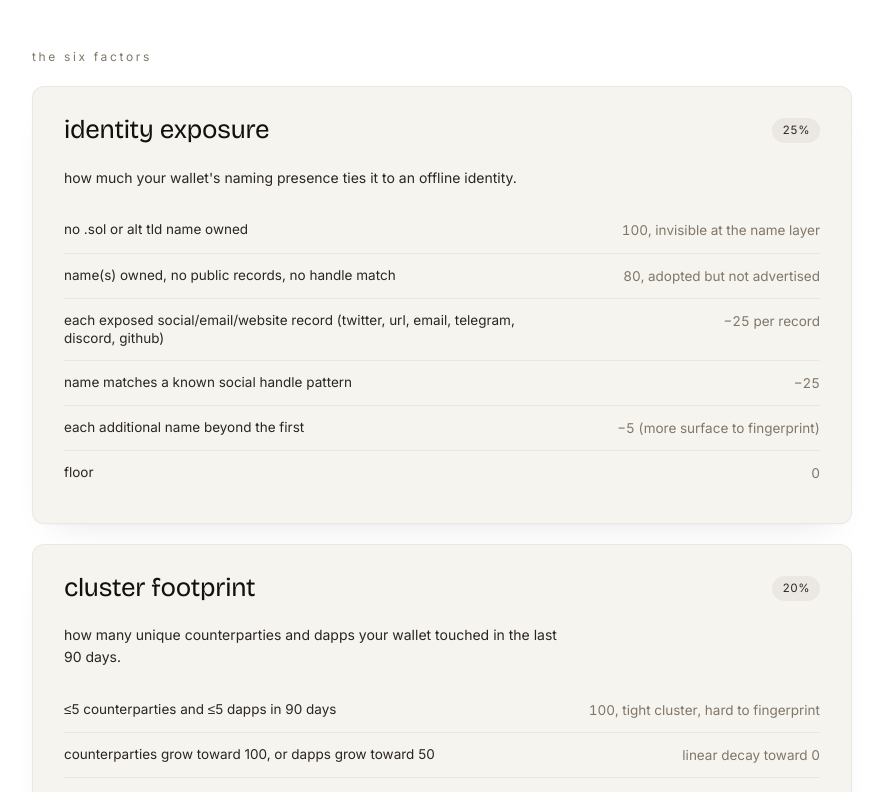
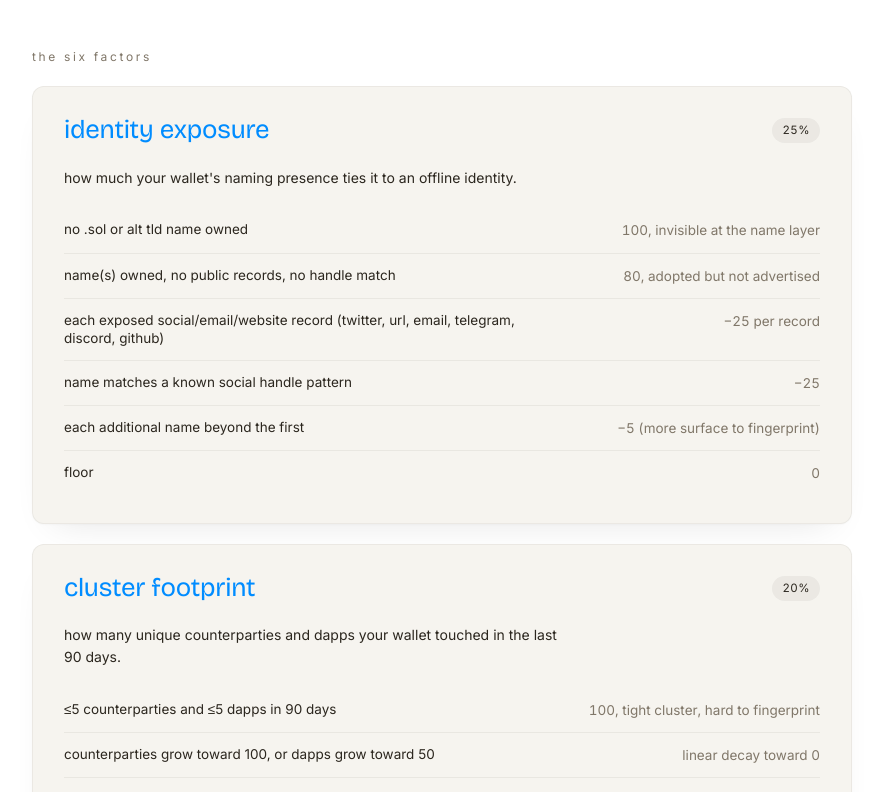
Before and after one commit to ropats16/privacy-score, a Next.js app: page /methodology in a window 1280 px wide. Shown: the part 828-1620 px from the top of the page, without its empty margins (198-1081 px from the left). Built offline with nearby package versions, Linux system fonts and the light colour scheme.

Commit message:
methodology: rubric card titles in signature blue
Co-Authored-By: Claude Opus 4.7 <noreply@anthropic.com>

```diff
--- a/app/methodology/page.tsx
+++ b/app/methodology/page.tsx
@@ -141,7 +141,7 @@ export default function MethodologyPage() {
                   className="card-soft px-6 md:px-8 py-6 md:py-7 flex flex-col gap-5"
                 >
                   <header className="flex items-start justify-between gap-4">
-                    <h3 className="font-display text-[22px] md:text-[26px] leading-tight text-ink tracking-[-0.015em]">
+                    <h3 className="font-display text-[22px] md:text-[26px] leading-tight tracking-[-0.015em] text-[#008cff]">
                       {r.title}
                     </h3>
                     <span className="weight-pill mt-1">{r.weight}%</span>
```
